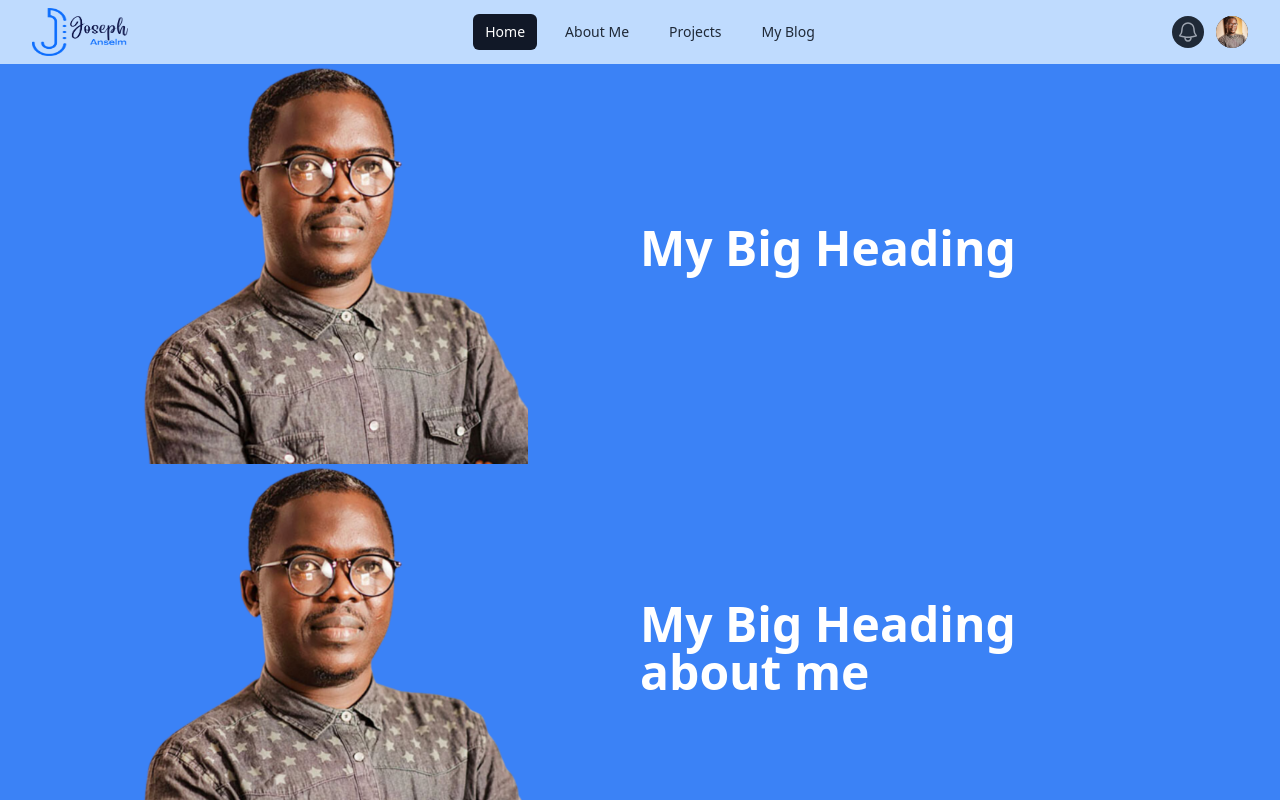
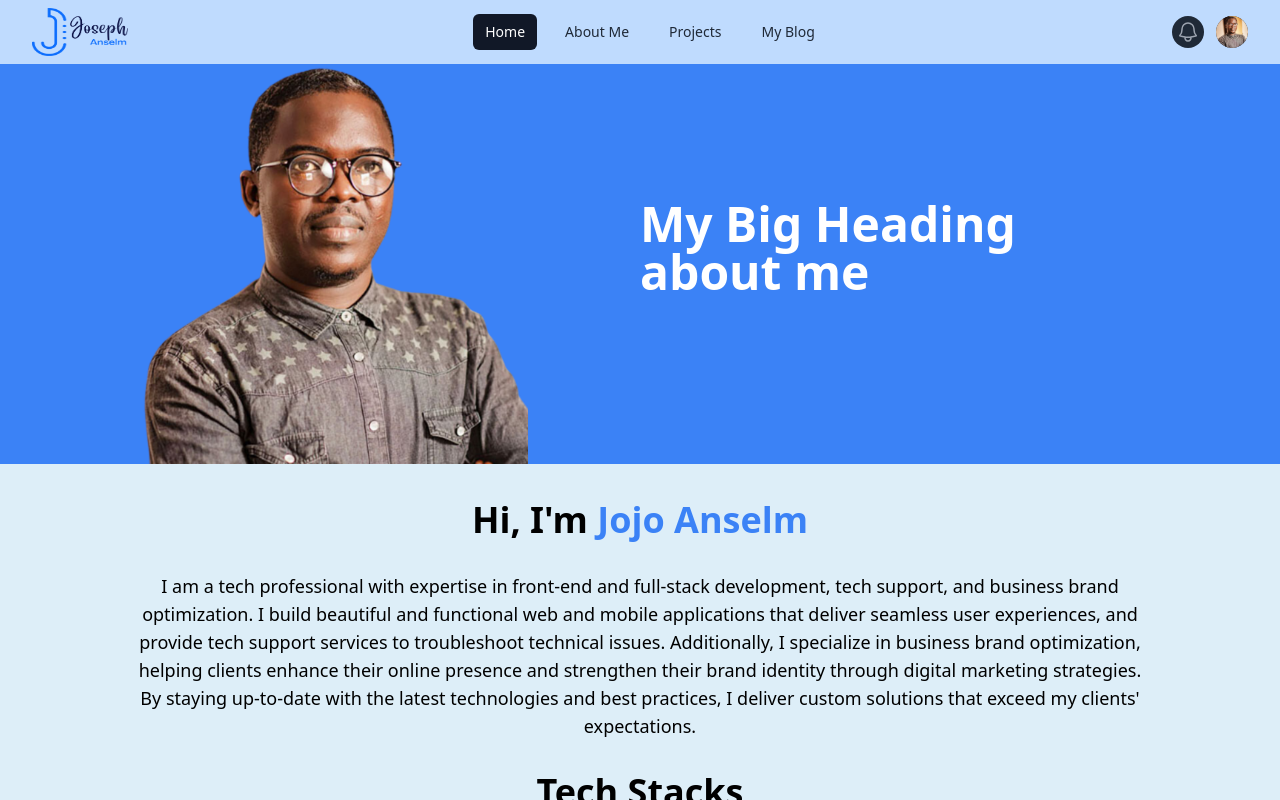
Before and after one commit to joseph-anselm/my-portfolio, a Next.js app: page /about in a window 1280 px wide. Shown: the top 800 px of the page. Built offline with nearby package versions, Linux system fonts and the light colour scheme.

Commit message:
about us page fix

```diff
--- a/pages/about.js
+++ b/pages/about.js
@@ -48,39 +48,16 @@ export default function MyPage() {
         </div>
       </div> */}
 
-      <div
-        className="bg-blue-500"
-        data-aos="fade-right"
-        data-aos-duration="1000"
-      >
-        <div className="max-w-screen-lg mx-auto flex items-center">
-          <div className="w-1/2">
-            <Image
-              src="/images/Jojo-pure.png"
-              alt="My Image"
-              width={400}
-              height={400}
-            />
-          </div>
-          <div className="w-1/2">
-            <h1 className="text-white text-5xl font-bold mb-8">
-              My Big Heading
-            </h1>
-          </div>
-        </div>
-      </div>
-
       <HeroSection />
 
       <section>
-        <div className="bg-[#ddeef8] flex flex-col justify-center py-9">
-          <div className="text-center">
+        <div className="bg-[#ddeef8] flex flex-col justify-center py-9 ">
+          <div className="text-center max-w-screen-lg mx-auto">
             <h1 className="text-4xl font-bold mb-8">
               Hi, I&apos;m <span className="text-blue-500">Jojo Anselm</span>
             </h1>
             <p className="text-lg mb-8">
-              I&apos;m a web developer with a passion for creating beautiful and
-              functional websites.
+              I am a tech professional with expertise in front-end and full-stack development, tech support, and business brand optimization. I build beautiful and functional web and mobile applications that deliver seamless user experiences, and provide tech support services to troubleshoot technical issues. Additionally, I specialize in business brand optimization, helping clients enhance their online presence and strengthen their brand identity through digital marketing strategies. By staying up-to-date with the latest technologies and best practices, I deliver custom solutions that exceed my clients' expectations.
             </p>
             <h1 className="text-4xl font-bold mb-8">Tech Stacks</h1>
           </div>
```
